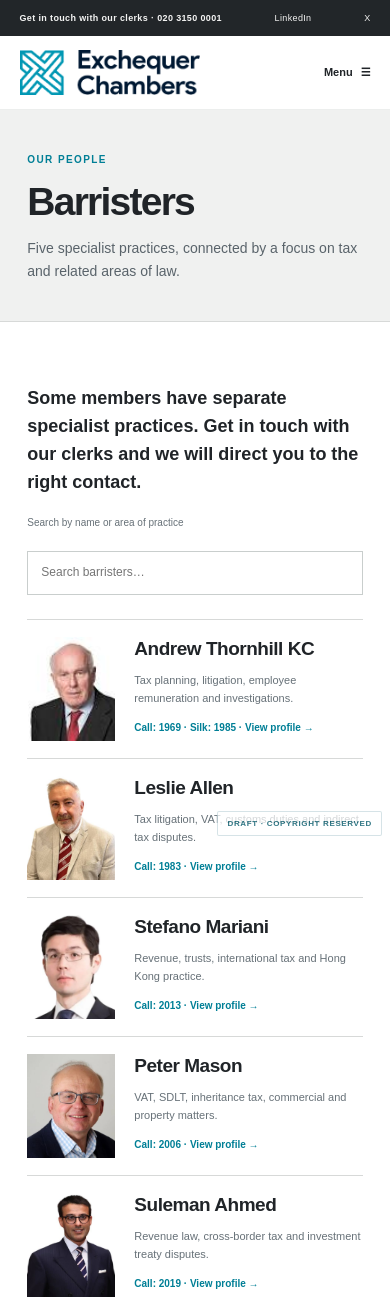
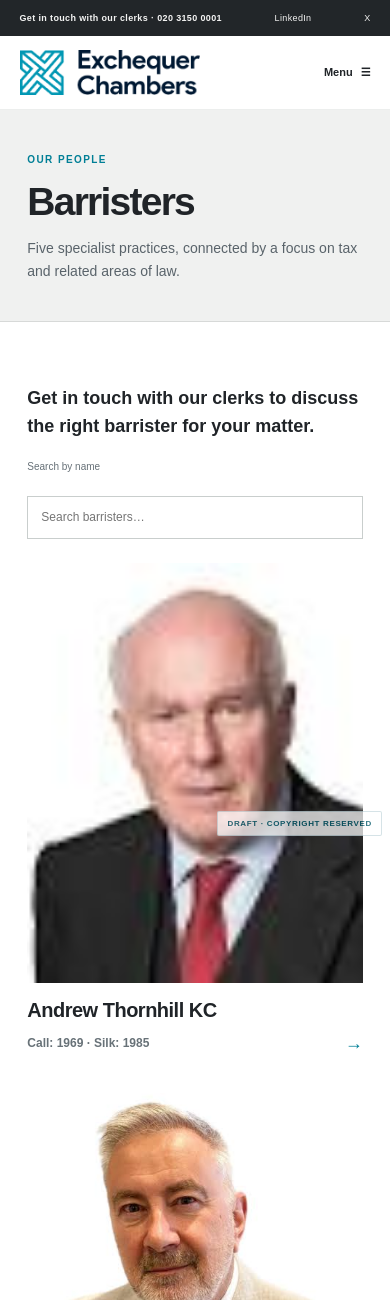
Before and after one commit to Jelfus/Exchequer-Chambers-temp-, a plain HTML site: page barristers.html in a window 390 px wide. Shown: the top 1300 px of the page. Drawn offline with Linux system fonts and the light colour scheme.

Commit message:
change barristers page

```diff
--- a/barristers.html
+++ b/barristers.html
@@ -18,16 +18,16 @@
   <main>
     <section class="page-hero"><p class="eyebrow">Our people</p><h1>Barristers</h1><p>Five specialist practices, connected by a focus on tax and related areas of law.</p></section>
     <div class="content-wrap">
-      <p class="lead">Some members have separate specialist practices. Get in touch with <a href="contact.html">our clerks</a> and we will direct you to the right contact.</p>
-      <div class="directory-tools"><label for="barrister-search">Search by name or area of practice</label><input id="barrister-search" type="search" placeholder="Search barristers…" autocomplete="off"></div>
+      <p class="lead">Get in touch with <a href="contact.html">our clerks</a> to discuss the right barrister for your matter.</p>
+      <div class="directory-tools"><label for="barrister-search">Search by name</label><input id="barrister-search" type="search" placeholder="Search barristers…" autocomplete="off"></div>
       <div class="directory-grid">
-        <a class="directory-card" href="andrew-thornhill.html"><img class="directory-portrait" src="images/andrew-thornhill.jpeg" alt=""><h2>Andrew Thornhill KC</h2><p>Tax planning, litigation, employee remuneration and investigations.</p><span>Call: 1969 · Silk: 1985 · View profile →</span></a>
-        <a class="directory-card" href="leslie-allen.html"><img class="directory-portrait" src="images/leslie-allen.jpeg" alt=""><h2>Leslie Allen</h2><p>Tax litigation, VAT, customs duties and indirect tax disputes.</p><span>Call: 1983 · View profile →</span></a>
-        <a class="directory-card" href="stefano-mariani.html"><img class="directory-portrait" src="images/stefano-mariani.jpeg" alt=""><h2>Stefano Mariani</h2><p>Revenue, trusts, international tax and Hong Kong practice.</p><span>Call: 2013 · View profile →</span></a>
-        <a class="directory-card" href="peter-mason.html"><img class="directory-portrait" src="images/peter-mason.jpeg" alt=""><h2>Peter Mason</h2><p>VAT, SDLT, inheritance tax, commercial and property matters.</p><span>Call: 2006 · View profile →</span></a>
-        <a class="directory-card" href="suleman-ahmed.html"><img class="directory-portrait" src="images/suleman-ahmed.jpeg" alt=""><h2>Suleman Ahmed</h2><p>Revenue law, cross-border tax and investment treaty disputes.</p><span>Call: 2019 · View profile →</span></a>
+        <a class="directory-card" href="andrew-thornhill.html"><img class="directory-portrait" src="images/andrew-thornhill.jpeg" alt="Portrait of Andrew Thornhill KC"><h2>Andrew Thornhill KC</h2><span>Call: 1969 · Silk: 1985 <b aria-hidden="true">→</b></span></a>
+        <a class="directory-card" href="leslie-allen.html"><img class="directory-portrait" src="images/leslie-allen.jpeg" alt="Portrait of Leslie Allen"><h2>Leslie Allen</h2><span>Call: 1983 <b aria-hidden="true">→</b></span></a>
+        <a class="directory-card" href="stefano-mariani.html"><img class="directory-portrait" src="images/stefano-mariani.jpeg" alt="Portrait of Stefano Mariani"><h2>Stefano Mariani</h2><span>Call: 2013 <b aria-hidden="true">→</b></span></a>
+        <a class="directory-card" href="peter-mason.html"><img class="directory-portrait" src="images/peter-mason.jpeg" alt="Portrait of Peter Mason"><h2>Peter Mason</h2><span>Call: 2006 <b aria-hidden="true">→</b></span></a>
+        <a class="directory-card" href="suleman-ahmed.html"><img class="directory-portrait" src="images/suleman-ahmed.jpeg" alt="Portrait of Suleman Ahmed"><h2>Suleman Ahmed</h2><span>Call: 2019 <b aria-hidden="true">→</b></span></a>
       </div>
-      <p class="empty-state" hidden>No barristers match that search. Try another name or practice area.</p>
+      <p class="empty-state" hidden>No barristers match that search. Try another name.</p>
       <p>Our intention is to increase the team. New members are welcome.</p>
       <a class="text-link" href="contact.html">Contact the clerks <span aria-hidden="true">→</span></a>
     </div>
--- a/site.css
+++ b/site.css
@@ -122,16 +122,16 @@ button, input { font: inherit; }
 .directory-tools { display: flex; align-items: center; justify-content: space-between; gap: 20px; margin: 0 0 24px; }
 .directory-tools label { color: #677178; font-size: 10px; }
 .directory-tools input { width: min(320px, 100%); padding: 11px 13px; border: 1px solid #c9cecd; border-radius: 0; background: #fff; color: var(--ink); font: inherit; font-size: 12px; }
-.directory-grid { display: grid; grid-template-columns: repeat(2, 1fr); border-top: 1px solid var(--line); }
-.directory-card { display: grid; grid-template-columns: 88px 1fr; grid-template-rows: auto auto auto; column-gap: 19px; align-content: center; min-height: 150px; padding: 20px 24px 20px 0; border-bottom: 1px solid var(--line); }
+.directory-grid { display: grid; grid-template-columns: repeat(3, minmax(0, 1fr)); gap: 32px 24px; }
+.directory-card { display: block; min-width: 0; }
 .directory-card[hidden] { display: none; }
-.directory-card:nth-child(odd) { border-right: 1px solid var(--line); padding-right: 24px; }
-.directory-card:nth-child(even) { padding-left: 24px; }
-.directory-portrait { grid-row: 1 / span 3; width: 88px; height: 104px; object-fit: cover; object-position: center top; background: #e5e6e4; }
-.directory-card h2 { margin: 0 0 5px; font-size: 19px; font-weight: 700; }
-.directory-card p { margin: 0 0 8px; color: #677178; font-size: 11px; }
-.directory-card span { color: var(--accent); font-size: 10px; font-weight: 700; }
+.directory-portrait { display: block; width: 100%; aspect-ratio: 4 / 5; height: auto; margin-bottom: 16px; object-fit: cover; object-position: center 18%; background: #e5e6e4; transition: filter .2s ease, transform .2s ease; }
+.directory-card h2 { margin: 0 0 7px; font-size: clamp(20px, 2vw, 25px); line-height: 1.18; font-weight: 700; }
+.directory-card p { display: none; }
+.directory-card span { display: flex; align-items: center; justify-content: space-between; gap: 12px; color: #687278; font-size: 12px; font-weight: 700; }
+.directory-card span b { color: var(--accent); font-size: 18px; transition: transform .2s ease; }
 .directory-card:hover h2 { color: var(--accent); }
+.directory-card:hover .directory-portrait { filter: brightness(.96); transform: translateY(-2px); }
 .person-header { display: flex; justify-content: space-between; align-items: end; gap: 24px; }
 .person-header h1 { margin-bottom: 0; }
 .person-call { flex: 0 0 auto; margin-bottom: 6px; color: var(--accent); font-size: 10px; font-weight: 700; }
@@ -193,7 +193,8 @@ button, input { font: inherit; }
   .intro-section { display: block; }
   .intro-body { margin-top: 26px; }
   .section-topline { align-items: flex-start; flex-direction: column; }
-  .people-grid, .directory-grid { grid-template-columns: 1fr; }
+  .people-grid { grid-template-columns: 1fr; }
+  .directory-grid { grid-template-columns: repeat(2, minmax(0, 1fr)); gap: 28px 18px; }
   .person-card { min-height: 100px; }
   .person-card:nth-child(odd), .directory-card:nth-child(odd) { border-right: 0; }
   .people-preview { padding-top: 55px; }
@@ -206,7 +207,9 @@ button, input { font: inherit; }
   .detail-band > div + div { padding-left: 0; border-left: 0; border-top: 1px solid var(--line); }
   .directory-tools { align-items: stretch; flex-direction: column; }
   .directory-tools input { width: 100%; }
-  .directory-card, .directory-card:nth-child(odd), .directory-card:nth-child(even) { min-height: 130px; padding: 17px 0; border-right: 0; }
+  .directory-grid { grid-template-columns: 1fr; gap: 34px; }
+  .directory-card { min-height: 0; }
+  .directory-portrait { max-height: 520px; }
   .person-header { align-items: flex-start; flex-direction: column; gap: 13px; }
   .person-call { margin: 0; }
   .person-meta { gap: 8px 17px; }
```
Also changed, not shown: index.html (+1 -33 lines).
